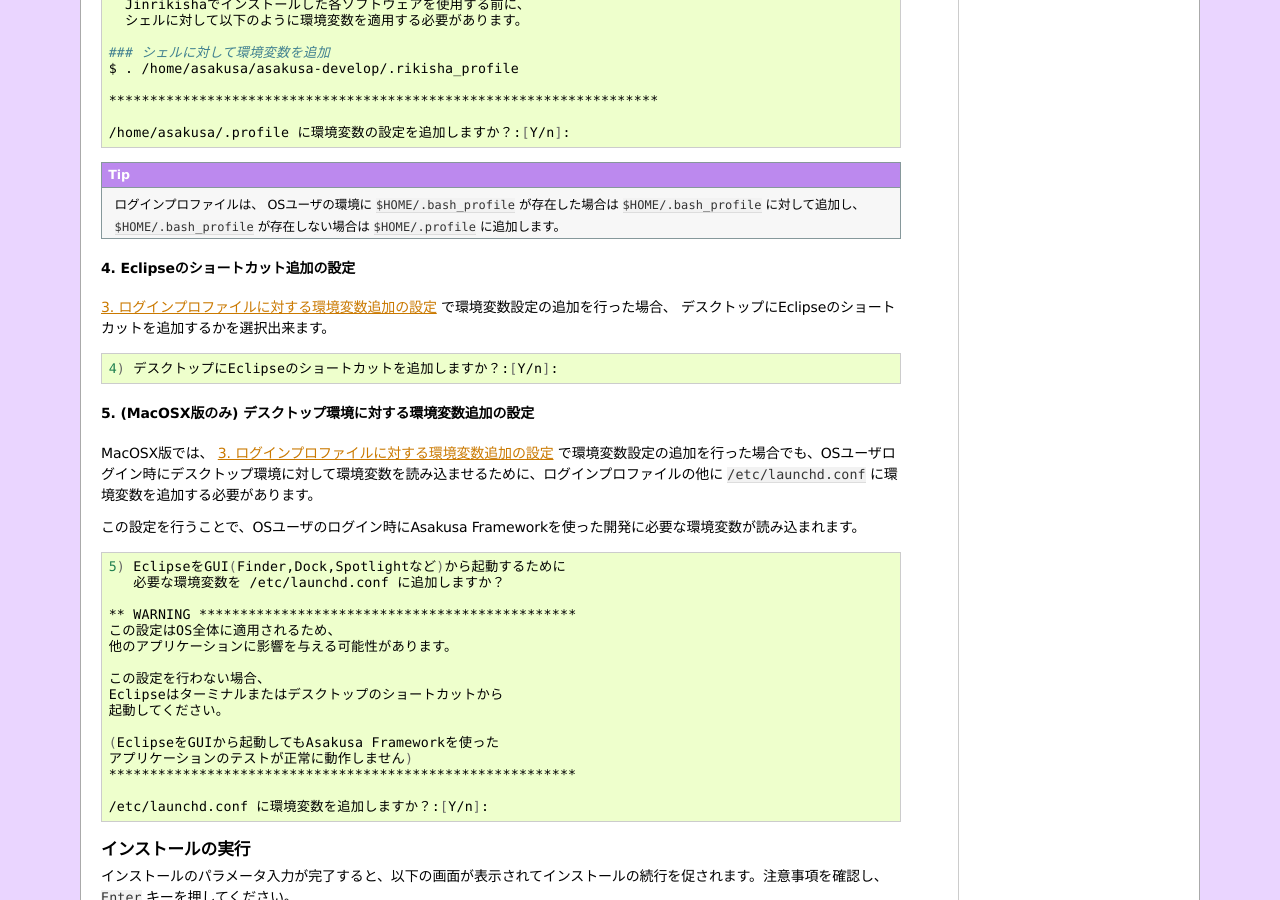
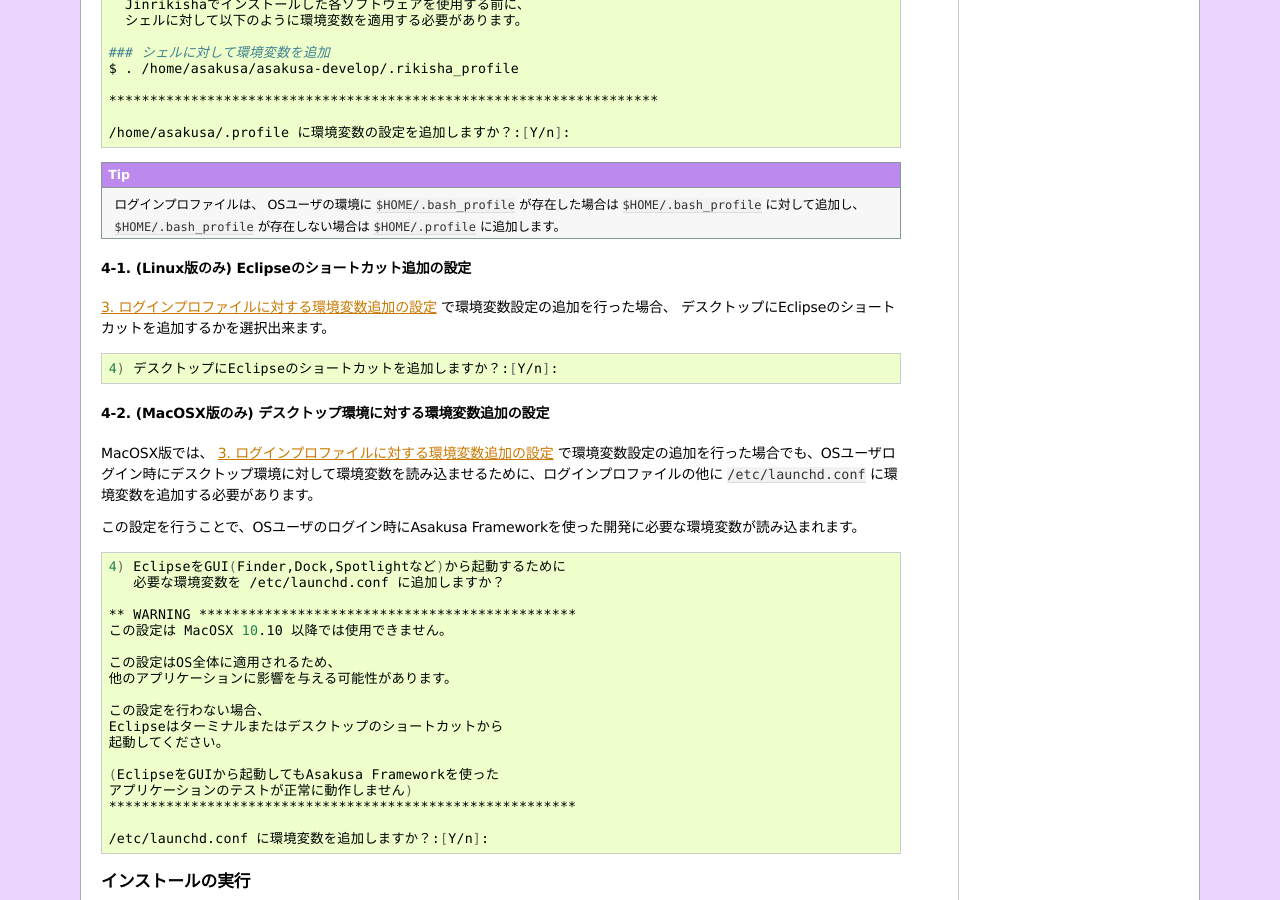
Before and after one commit to asakusafw/asakusafw-starter, a Sphinx documentation site: the page built from jinrikisha/docs/ja/source/install.rst, in a window 1280 px wide and 900 px high, scrolled down 2991 px. Built offline with Sphinx 7.4.7, drawn with Linux system fonts in a browser that asks for light colours; formulas are drawn with MathJax 3; some of the changed text lies outside the part shown.

Commit message:
Fix eclipse shortcut broken on MacOSX
Eclipse 4.5 has been changed distribution directory structure

```diff
--- a/jinrikisha/docs/ja/source/install.rst
+++ b/jinrikisha/docs/ja/source/install.rst
@@ -184,8 +184,8 @@
 ..  tip::
     ログインプロファイルは、 OSユーザの環境に ``$HOME/.bash_profile`` が存在した場合は ``$HOME/.bash_profile`` に対して追加し、 ``$HOME/.bash_profile`` が存在しない場合は ``$HOME/.profile`` に追加します。
 
-4. Eclipseのショートカット追加の設定
-~~~~~~~~~~~~~~~~~~~~~~~~~~~~~~~~~~~~
+4-1. (Linux版のみ) Eclipseのショートカット追加の設定
+~~~~~~~~~~~~~~~~~~~~~~~~~~~~~~~~~~~~~~~~~~~~~~~~~~~~
 
 :ref:`configure-profile` で環境変数設定の追加を行った場合、 デスクトップにEclipseのショートカットを追加するかを選択出来ます。
 
@@ -193,8 +193,8 @@
 
     4) デスクトップにEclipseのショートカットを追加しますか？:[Y/n]:
 
-5. (MacOSX版のみ) デスクトップ環境に対する環境変数追加の設定
-~~~~~~~~~~~~~~~~~~~~~~~~~~~~~~~~~~~~~~~~~~~~~~~~~~~~~~~~~~~~
+4-2. (MacOSX版のみ) デスクトップ環境に対する環境変数追加の設定
+~~~~~~~~~~~~~~~~~~~~~~~~~~~~~~~~~~~~~~~~~~~~~~~~~~~~~~~~~~~~~~
 
 MacOSX版では、 :ref:`configure-profile` で環境変数設定の追加を行った場合でも、OSユーザログイン時にデスクトップ環境に対して環境変数を読み込ませるために、ログインプロファイルの他に :file:`/etc/launchd.conf` に環境変数を追加する必要があります。
 
@@ -202,10 +202,12 @@
 
 ..  code-block:: sh
 
-    5) EclipseをGUI(Finder,Dock,Spotlightなど)から起動するために
+    4) EclipseをGUI(Finder,Dock,Spotlightなど)から起動するために
        必要な環境変数を /etc/launchd.conf に追加しますか？
 
     ** WARNING **********************************************
+    この設定は MacOSX 10.10 以降では使用できません。
+
     この設定はOS全体に適用されるため、
     他のアプリケーションに影響を与える可能性があります。
 
@@ -283,7 +285,7 @@
     * - :file:`asakusa`
       - Asakusa Frameworkのインストールディレクトリ
     * - :file:`eclipse`
-      - Eclipseのインストールディレクトリ
+      - Eclipseのインストールディレクトリ ( MacOSX版は ``Eclipse.app`` )
     * - :file:`hadoop`
       - Hadoopのインストールディレクトリ
     * - :file:`workspace`
```
Also changed, not shown: 1 other file.
